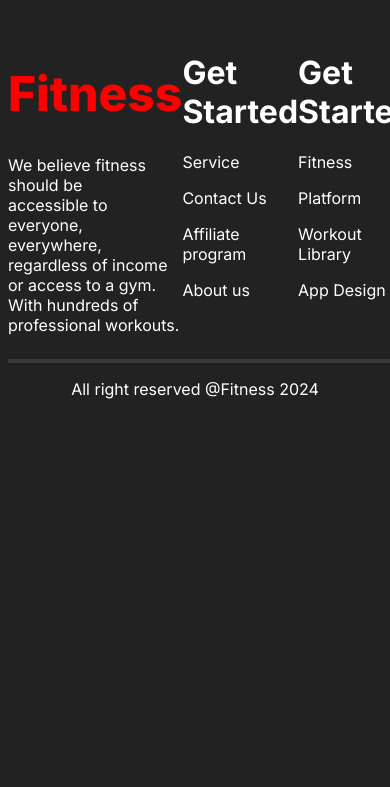
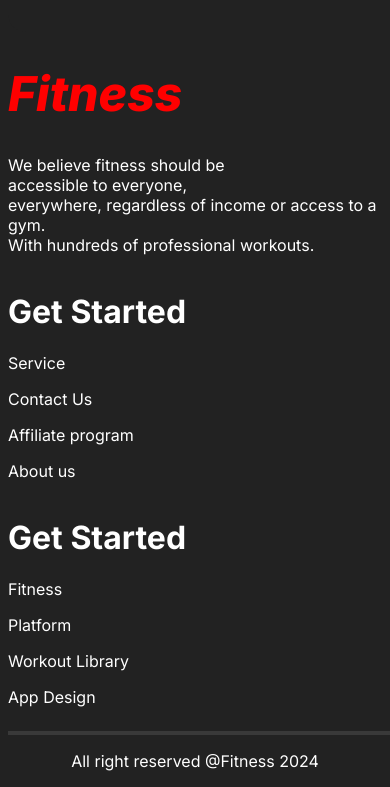
Before and after one commit to rezaulHassan/fitness-website, a plain HTML site: page index.html in a window 390 px wide. Shown: the part 6827-7614 px from the top of the page. Before the commit the page ends 7242 px from the top, so only its background shows below. Drawn offline with Linux system fonts and the light colour scheme.

Commit message:
added footer section with responsive design

```diff
--- a/index.html
+++ b/index.html
@@ -176,7 +176,8 @@ Mile Easily -->
     <footer style="color: white;">
         <div class="footer-parent-div">
             <div class="fitness">
-<h1 style="color: red; font-weight: 800; font-size: 48px;">Fitness</h1>
+<h1 style="color: red; font-weight: 800; font-size: 48px;"><i>Fitness</i>
+</h1>
 <p>We believe fitness should be <br> accessible to everyone, <br> everywhere, regardless of income or access to a gym. <br> With hundreds of professional workouts.</p>
             </div>
             <div class="get-started1">
--- a/styles/fitness.css
+++ b/styles/fitness.css
@@ -255,6 +255,11 @@ border-radius: 18px;
         flex-direction: column;
         gap: 2rem;
     }
+    .footer-parent-div {
+        flex-direction: column;
+
+
+    }
 }
 /* responsive layout for 573px */
 @media screen and (min-width:576px) {
```
